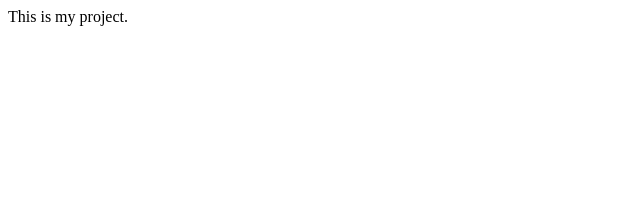
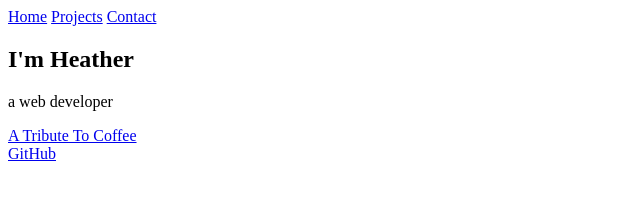
Before and after one commit to heatherwoods/PortfolioProject, a plain HTML site: page index.html in a window 1280 px wide. Shown: the whole page, without its empty margins (0-640 px from the left). Drawn offline with Linux system fonts and the light colour scheme.

Commit message:
added most user stories to HTML

```diff
--- a/index.html
+++ b/index.html
@@ -3,9 +3,28 @@
 <title>Portfolio Project</title>
 </head>
 <body>
-    This is my project.
+    <nav id="navbar">
+        <a href="#welcome-section">Home</a>
+        <a href="#projects">Projects</a>
+        <a href="#contact">Contact</a>
+    </nav>
 
+    <section id="welcome-section">
+      <h1>I'm Heather</h1>
+        <p>a web developer</p>
 
+    </section>
+
+    <section id="projects">
+        <div class="project-tile">
+          <a href="https://codepen.io/Heatherwoods/full/dybvYyg">A Tribute To Coffee</a>
+        </div>
+    </section>
+
+    <section id="contact">
+      <a id="profile-link" href="https://github.com/heatherwoods">GitHub</a>
+
+    </section>
 
 </body>
 
```
